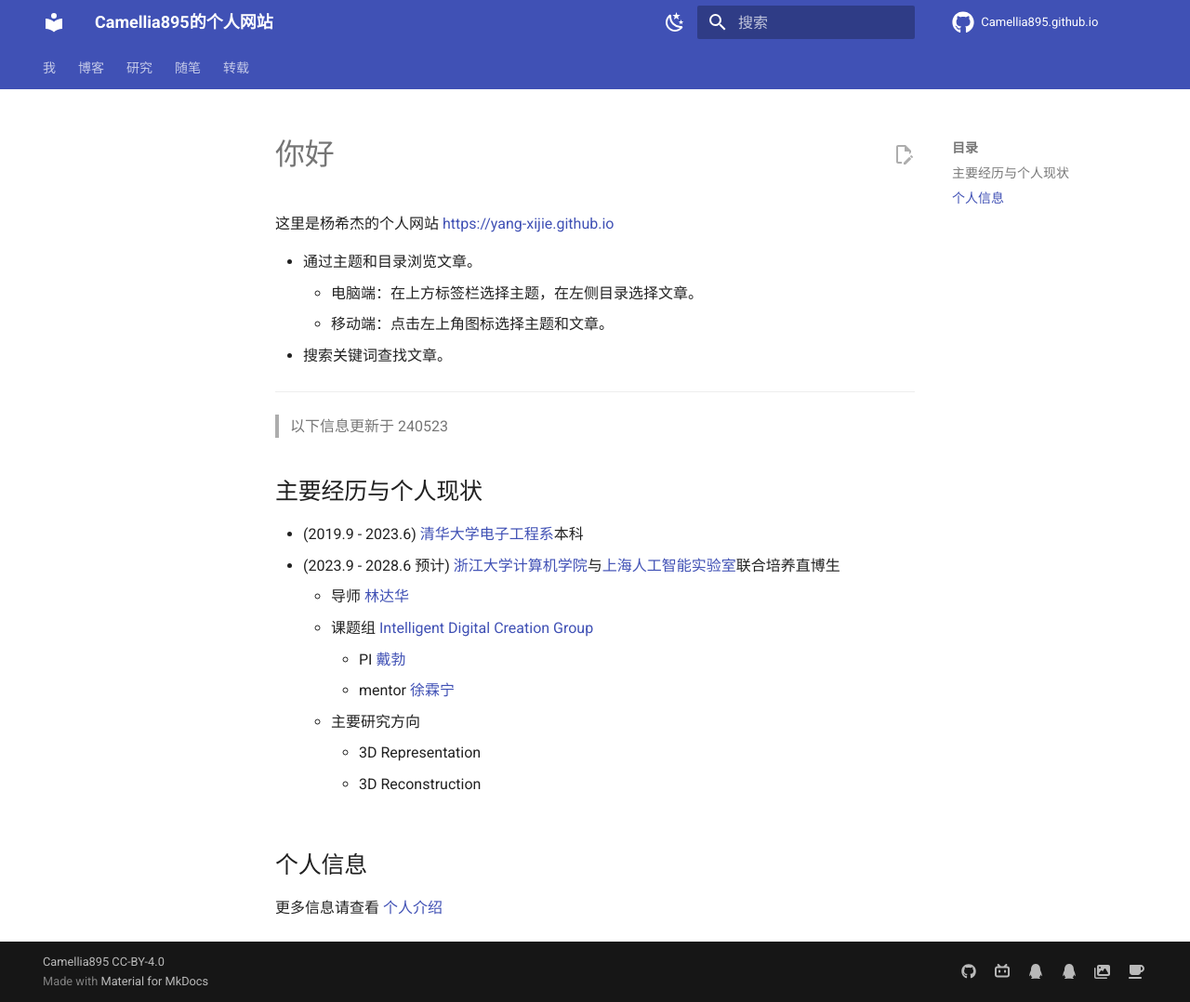
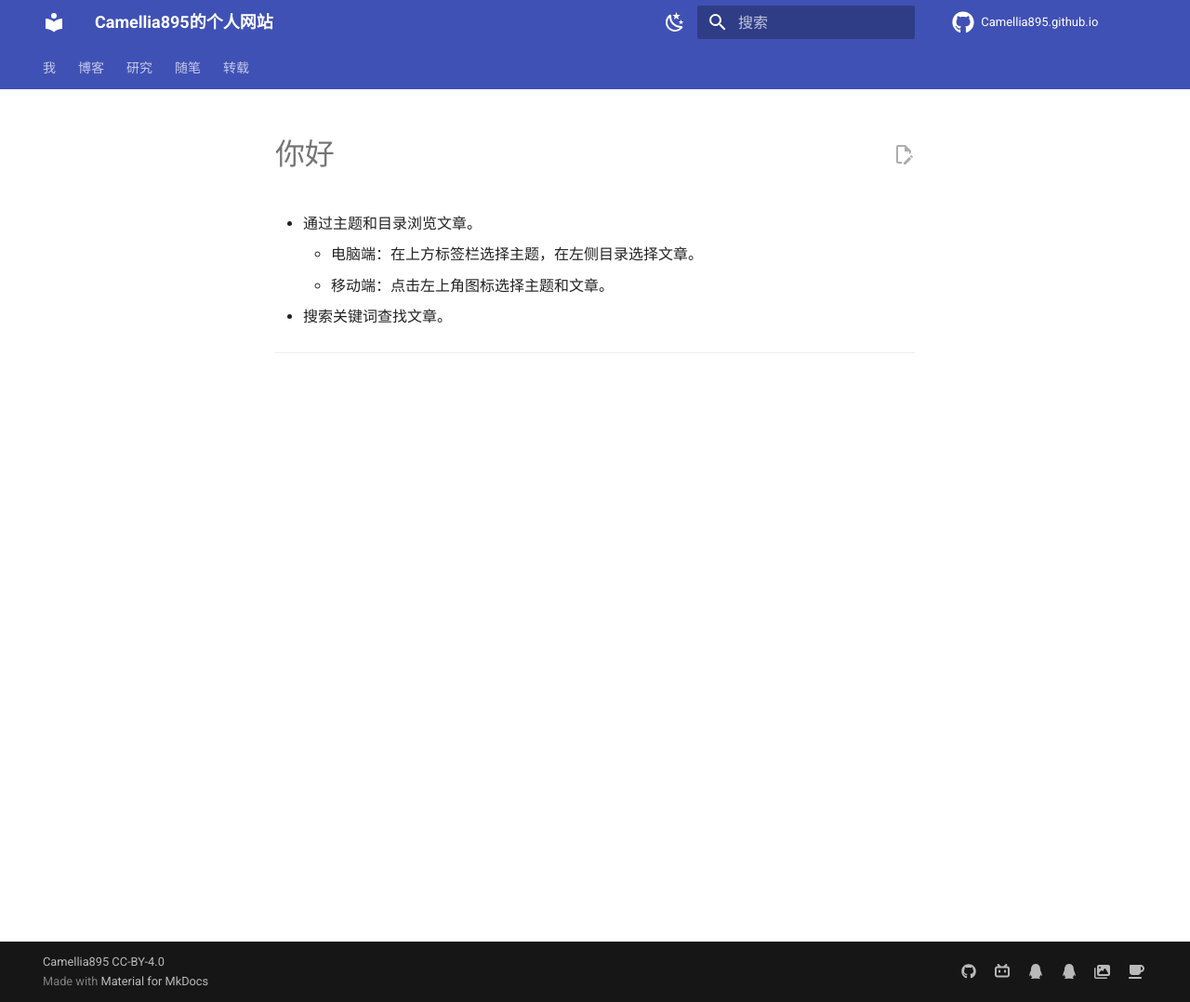
Before and after one commit to Camellia895/Camellia895.github.io, an MkDocs documentation site: the page built from docs/index.md, in a window 1280 px wide and 1078 px high. Shown: the whole window at 93% size. Built offline with MkDocs 1.6.1 and Material for MkDocs 9.7.7, drawn with Linux system fonts in a browser that asks for light colours; comment, search, counter and statistics services are not loaded.

```diff
--- a/docs/index.md
+++ b/docs/index.md
@@ -1,28 +1,10 @@
 # 你好
 
-这里是杨希杰的个人网站 <https://yang-xijie.github.io>
 
 - 通过主题和目录浏览文章。
     - 电脑端：在上方标签栏选择主题，在左侧目录选择文章。
     - 移动端：点击左上角图标选择主题和文章。
 - 搜索关键词查找文章。
 
+
 ---
-
-> 以下信息更新于 240523
-
-## 主要经历与个人现状
-
-- (2019.9 - 2023.6) [清华大学电子工程系](https://www.ee.tsinghua.edu.cn)本科
-- (2023.9 - 2028.6 预计) [浙江大学计算机学院](http://www.cs.zju.edu.cn/csen/)与[上海人工智能实验室](https://www.shlab.org.cn)联合培养直博生
-    - 导师 [林达华](https://www.ie.cuhk.edu.hk/faculty/lin-dahua/)
-    - 课题组 [Intelligent Digital Creation Group](https://idc-sh.github.io)
-        - PI [戴勃](http://daibo.info)
-        - mentor [徐霖宁](https://eveneveno.github.io/lnxu/)
-    - 主要研究方向
-        - 3D Representation
-        - 3D Reconstruction
-
-## 个人信息
-
-更多信息请查看 [个人介绍](./ME/introduction.md)
```
Also changed, not shown: README.md (+1 -7 lines).
